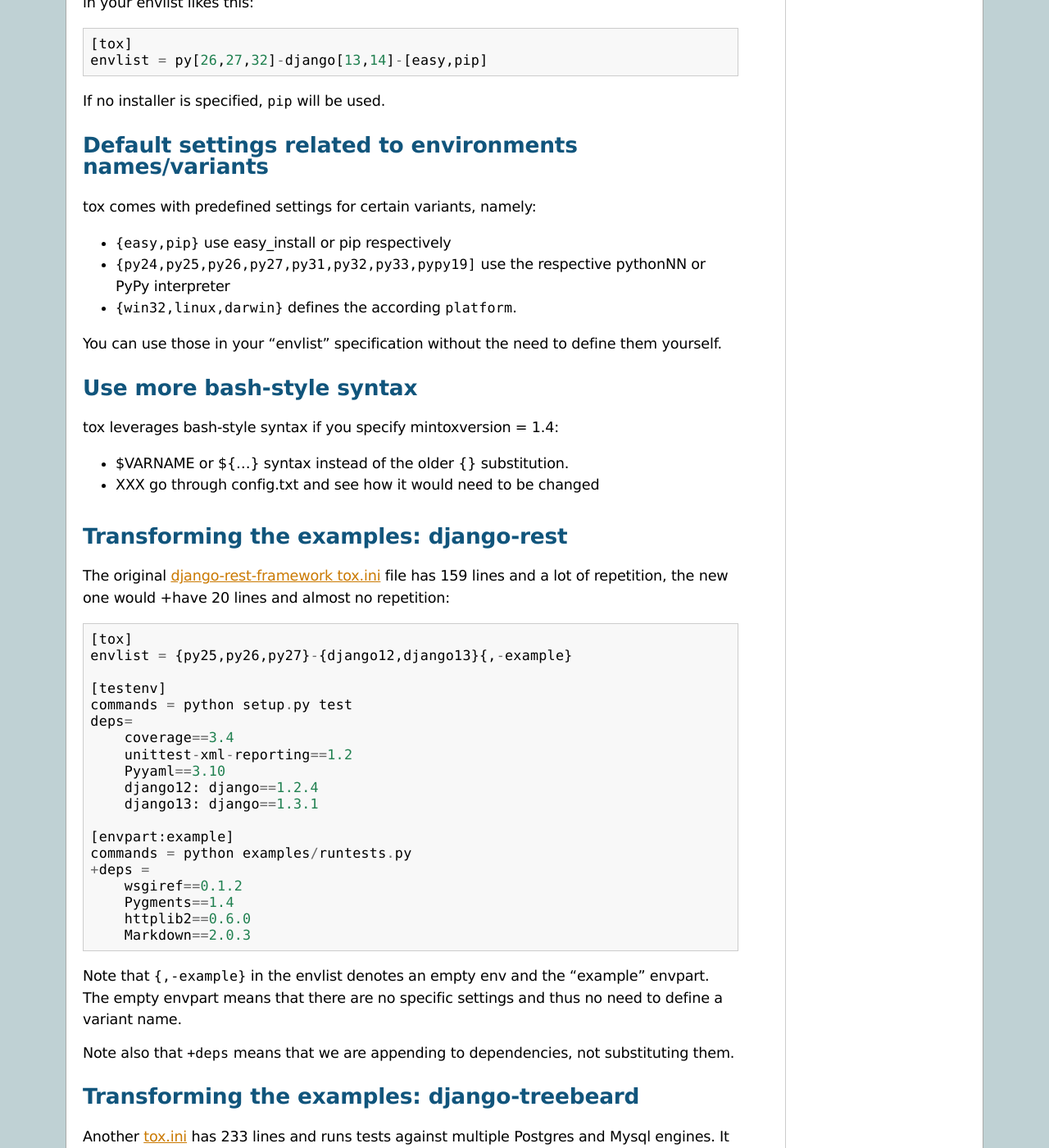
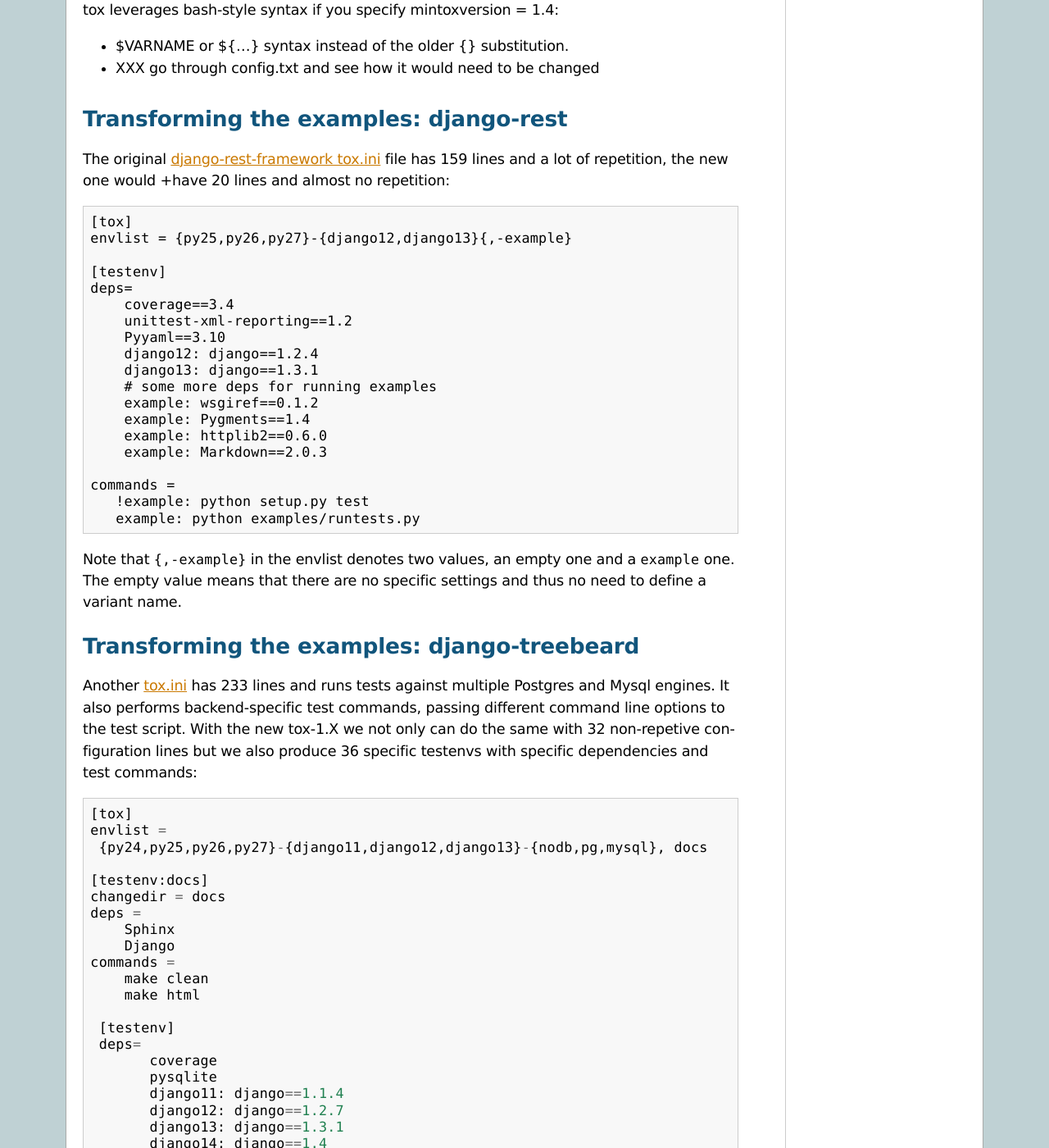
Before and after one commit to msabramo/tox, a Sphinx documentation site: the page built from doc/config-v2.txt, in a window 1280 px wide and 1400 px high, scrolled down 4295 px. Shown: the whole window at 82% size. Built offline with Sphinx 7.4.7, drawn with Linux system fonts in a browser that asks for light colours; some of the changed text lies outside the part shown.

Commit message:
refining multi-dimensional tox support

```diff
--- a/doc/config-v2.txt
+++ b/doc/config-v2.txt
@@ -100,12 +100,6 @@
     platform=
            windows: windows
            linux: linux
-
-With
-
-ConcretelyThe next configuration item defines the platform, depending on the
-environment name for which the ``[testenv]`` is used::
-
 
 These two conditional settings will lead to either ``windows`` or
 ``linux`` as the platform string.  When the test environment is run,
@@ -143,18 +137,6 @@
     Voila, this multi-dimensional ``tox.ini`` configuration
     defines 2*2=4 environments.
 
-Adding mypkg13,mypkg14 dependency variants
---------------------------------------------
-
-XXX
-This defines an unconditional dependency ``pytest`` which is going to be
-installed in all environments.  It also defines two conditional dependencies:
-
-- if ``mypkg13`` is part of the environment name, the ``mypkg<1.4`` spec
-  will be used, otherwise the line is empty.
-- if ``mypkg14`` is part of the environment name, the ``mypkg>=1.4,<1.5`` spec
-  will be used, otherwise the line is empty.
-
 
 The new "platform" setting
 --------------------------------------
@@ -179,17 +161,6 @@
 Parts of an environment name are obtained by ``-``-splitting it.
 
 Variant specification with [variant:VARNAME]
-----------------------------------------------
-
-Apart from using conditional settings, you can also write down
-a ``[variant::VARIANTNAME]`` section, allowing to define settings
-for the respective variant.  Variant settings will be merged from
-left to right so an environment name ``abc-def`` will lookup
-and merge settings from ``abc``, then from ``def``.
-
-..
-   Note that a direct ``[variant:xyz-abc]`` testenv definition
-   can override any automatically produced settings.
 
 Showing all expanded sections
 -------------------------------
@@ -253,29 +224,26 @@
      envlist = {py25,py26,py27}-{django12,django13}{,-example}
 
      [testenv]
-     commands = python setup.py test
      deps=
          coverage==3.4
          unittest-xml-reporting==1.2
          Pyyaml==3.10
          django12: django==1.2.4
          django13: django==1.3.1
+         # some more deps for running examples
+         example: wsgiref==0.1.2
+         example: Pygments==1.4
+         example: httplib2==0.6.0
+         example: Markdown==2.0.3
 
-     [envpart:example]
-     commands = python examples/runtests.py
-     +deps =
-         wsgiref==0.1.2
-         Pygments==1.4
-         httplib2==0.6.0
-         Markdown==2.0.3
+     commands =
+        !example: python setup.py test
+        example: python examples/runtests.py
 
-Note that ``{,-example}`` in the envlist denotes an empty env and the
-"example" envpart.  The empty envpart means that there are no specific
+
+Note that ``{,-example}`` in the envlist denotes two values, an empty
+one and a ``example`` one.  The empty value means that there are no specific
 settings and thus no need to define a variant name.
-
-Note also that ``+deps`` means that we are appending to dependencies,
-not substituting them.
-
 
 Transforming the examples: django-treebeard
 ------------------------------------------------
@@ -289,10 +257,9 @@
 we also produce 36 specific testenvs with specific dependencies and test
 commands::
 
-     [tox]
-     envlist =
-        [py24,py25,py26,py27]-[django11,django12,django13]-[nodb,pg,mysql]
-        docs
+    [tox]
+    envlist =
+     {py24,py25,py26,py27}-{django11,django12,django13}-{nodb,pg,mysql}, docs
 
     [testenv:docs]
     changedir = docs
@@ -322,5 +289,3 @@
                          --DATABASE_USER=postgres {posargs}
          mysql: {envpython} runtests.py --DATABASE_ENGINE=mysql \
                                         --DATABASE_USER=root {posargs}
-
-It's noteworthy here that you can also use conditionals in the commands.
```
Also changed, not shown: other parts of doc/config-v2.txt (+3 -3 lines).
